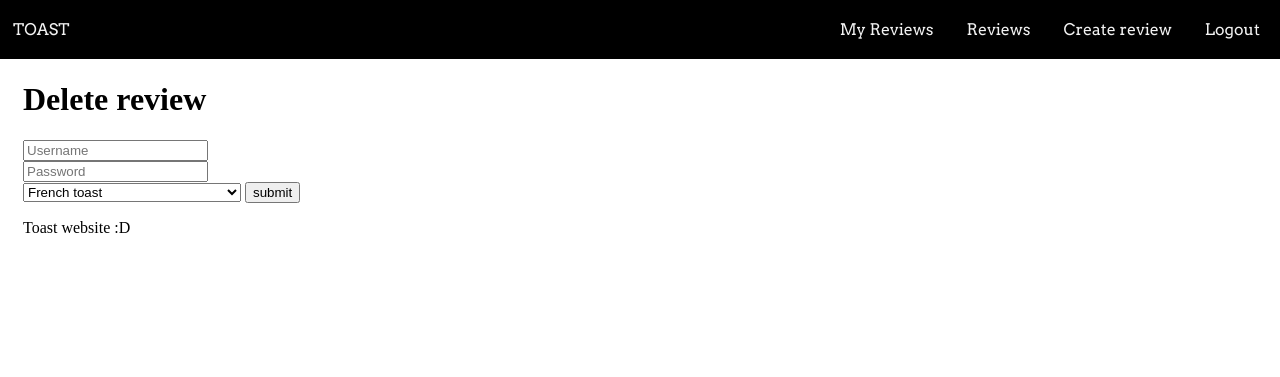
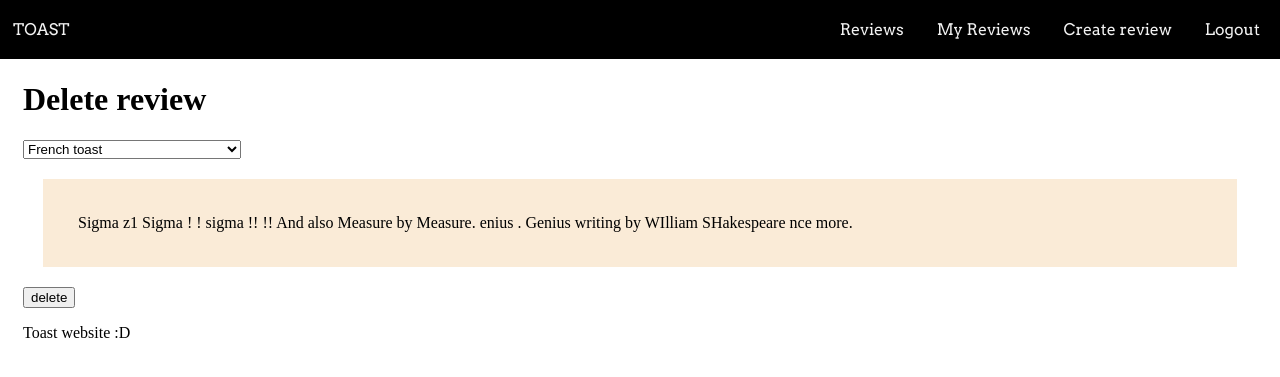
Before and after one commit to fujessica/Toast-website, a Flask app: page /delete_reviews in a window 1280 px wide. Shown: the top 377 px of the page. Run offline with Flask 3, Linux system fonts and the light colour scheme; a user stored in the database is signed in; data comes from the database, SQL or seed files in the repository; both versions use the stored data as it was after the commit.

Commit message:
changed delete page

```diff
--- a/routes.py
+++ b/routes.py
@@ -41,7 +41,10 @@ def has_numbers(password):
 
 @app.route('/')
 def homepage():
-    return render_template('home.html')
+    if 'username' not in session or session['username'] is None:
+        return render_template('home.html')
+    else:
+        return redirect(url_for('show_all_reviews'))
 
 
 @app.route('/signup', methods=['POST', 'GET'])
@@ -149,25 +152,18 @@ def delete_review():
     else:
         if request.method == 'GET':
             username = session['username']
-            query = "SELECT t.id, description FROM reviews as r join users as u on r.user_id = u.id join Toast as t on r.toast_id = t.id WHERE u.username = ?"
+            query = "SELECT t.id, description, r.review FROM reviews as r join users as u on r.user_id = u.id join Toast as t on r.toast_id = t.id WHERE u.username = ?"
             toasts = sql_queries(query, 1, (username, ))
             return render_template('delete_reviews.html', toasts=toasts)
         elif request.method == 'POST':
-            username = request.form['username']
-            password = request.form['password']
-            password = hash_password(password)
-            query = "SELECT password FROM Users WHERE username = ?"
-            key = sql_queries(query, 0, (username, ))
-            if username == session['username'] and password == key[0]:
-                query = "SELECT id FROM Users WHERE username = ?"
-                user_id = sql_queries(query, 0, (username, ))[0]
-                toast_id = request.form['toast_id']
-                query = "DELETE FROM Reviews WHERE toast_id = ? and user_id =  ?"
-                sql_queries(query, 2, (toast_id, user_id))
-                return redirect(url_for('my_reviews'))
-            else:
-                flash('user authentification failed')
-                return redirect(url_for('delete_review'))
+            query = "SELECT id FROM Users WHERE username = ?"
+            username = session['username']
+            user_id = sql_queries(query, 0, (username, ))[0]
+            toast_id = request.form['toast_id']
+            query = "DELETE FROM Reviews WHERE toast_id = ? and user_id =  ?"
+            sql_queries(query, 2, (toast_id, user_id))
+            return redirect(url_for('my_reviews'))
+
 
 
 @app.route('/update_reviews', methods=['GET', 'POST'])
--- a/static/style.css
+++ b/static/style.css
@@ -25,6 +25,10 @@ body {
     color:black;
 }
 
+.headings{
+    text-decoration: none;
+    color:black;
+}
 
 /*Navbar*/
 
@@ -131,3 +135,17 @@ div.gridContainer {
 .flashes{
     padding-left:0%;
 }
+
+/* delete review */
+
+.review_delete{
+    z-index:0;
+    background-color:antiquewhite;
+    margin:20px;
+    position: relative;
+    top: auto;
+    left:auto;
+    right:auto;
+    width:auto;
+    padding:35px;
+}
--- a/templates/delete_reviews.html
+++ b/templates/delete_reviews.html
@@ -1,18 +1,24 @@
 {% extends 'layout.html' %}
 {% block h1 -%}Delete review{%- endblock %}
     {% block main -%}
+
+          <script>
+            function fetchReview(){
+                var e = document.getElementById("review");
+                document.getElementById("text").innerHTML = e.options[e.selectedIndex].getAttribute("review");
+            }
+        </script>
+
         <form action="/delete_reviews" method="post">
-            <input type="username" name="username" placeholder="Username">
-            <br>
-            <input type="password" name="password" placeholder="Password">
-            <br>
-            <select name="toast_id">
+            <select id="review"  name="toast_id" onchange="fetchReview()">
                 {% for toast in toasts %}
-                    <option value="{{ toast[0] }}" SELECTED>{{ toast[1] }}</option>
+                    <option value="{{ toast[0] }}" review="{{ toast[2] }}"SELECTED>{{ toast[1] }}</option>
                     <br>
                 {% endfor %}
             </select>
-            <input type="submit" value="submit">
+
+            <p id="text" class="review_delete">{{toasts[-1][2]}}</p>
+
+            <input type="submit" value="delete">
         </form>
-        {{ error_message }}
     {%- endblock %}
--- a/templates/home.html
+++ b/templates/home.html
@@ -4,13 +4,13 @@
 
 This website is for people who love toast and want advice on which toast to try next. There are a lot of options on which Toast is superior ie. Blueberry jam is superior to strawberry jam. It may be difficult to navigate the options but with the help of toast reviews, choices should be made easier.
 
-<h2><a href="/signup">Create an account</a></h2>
+<h2><a href="/signup" class="headings">Create an account</a></h2>
 
 Make an account today to start your reviewing career and help fellow toast lovers with important decisions. <br>
 
-<br><a href="/signup" class="button">Signup</a>
+<br><a href="/signup" class="button" text-decoration="none">Signup</a>
 
-<h2><a href="/login">Start writing</a></h2>
+<h2><a href="/login" class="headings">Start writing</a></h2>
 
 Log in and choose from our moderately large collection of toast to write about and critique. Your review may even be featured on the “review of the day”.<br>
 
--- a/templates/layout.html
+++ b/templates/layout.html
@@ -18,9 +18,9 @@
         <navbar>
             <div>
                 <a href="/" id="nav_toast">TOAST</a>
-                <a href="/create_reviews" class="object">Create review</a>
+                <a href="/login" class="object">Login</a>
+                <a href="/signup" class="object">Signup</a>
                 <a href="/reviews" class="object">Reviews</a>
-                <a href="/my_reviews" class="object">My Reviews</a>
                 <a href="/" class="object">Home</a>
             </div>
         </navbar>
@@ -31,8 +31,8 @@
                 <a href="/" id="nav_toast">TOAST</a>
                 <a href="/logout" class="object">Logout</a>
                 <a href="/create_reviews" class="object">Create review</a>
+                <a href="/my_reviews" class="object">My Reviews</a>
                 <a href="/reviews" class="object">Reviews</a>
-                <a href="/my_reviews" class="object">My Reviews</a>
             </div>
         </navbar>
     {% endif %}
--- a/templates/update_reviews.html
+++ b/templates/update_reviews.html
@@ -5,7 +5,7 @@
         <script>
             function fetchReview(){
                 var e = document.getElementById("review");
-                document.getElementById("amongus").value = e.options[e.selectedIndex].getAttribute("review");
+                document.getElementById("text").value = e.options[e.selectedIndex].getAttribute("review");
             }
         </script>
 
@@ -18,7 +18,7 @@
                 {% endfor %}
             </select>
             <br>
-            <textarea name="review" id="amongus" maxlength="800">{{toasts[-1][2]}}</textarea>
+            <textarea name="review" id="text" maxlength="800">{{toasts[-1][2]}}</textarea>
             <br>
             <input type="submit" value="submit">
         </form>
```
Also changed, not shown: static/layout.html (deleted, +0 -9 lines), templates/testflash.html (deleted, +0 -10 lines), toast.db.
